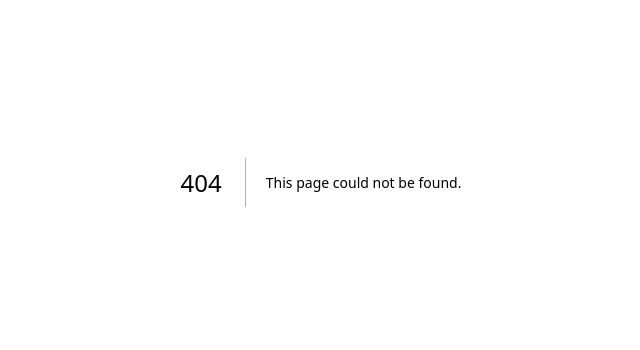
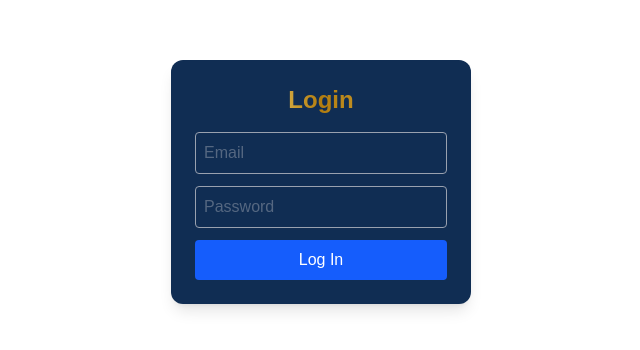
Before and after one commit to AmanRajpankaj07/Major-Project, a Next.js app: page /login in a window 1280 px wide. Before the commit this address had no page. Shown: the part 218-568 px from the top of the page, without its empty margins (319-959 px from the left). Built offline with nearby package versions, Linux system fonts and the light colour scheme.

Commit message:
added login page

```diff
--- /dev/null
+++ b/src/app/login/page.tsx
@@ -0,0 +1,16 @@
+export default function LoginPage() {
+    return (
+      <main className="flex justify-center items-center min-h-screen ">
+        <div className="p-6 rounded-xl shadow-lg bg-[#102D53] w-[300px]">
+          <h2 className="text-2xl font-bold mb-4 text-center bg-[linear-gradient(to_right,#C29226,#B27D0F,#D9B14A,#B27D0F,#C29226,#C7972B,#FADE7B)] bg-clip-text text-transparent">Login</h2>
+          <form>
+            <input type="email" placeholder="Email" className="w-full p-2 border mb-3 rounded text-gray-400" />
+            <input type="password" placeholder="Password" className="w-full p-2 border mb-3 rounded text-gray-400" />
+            <button type="submit" className="w-full bg-blue-600 text-white py-2 rounded hover:bg-blue-700 transition">
+              Log In
+            </button>
+          </form>
+        </div>
+      </main>
+    );
+  }
```
